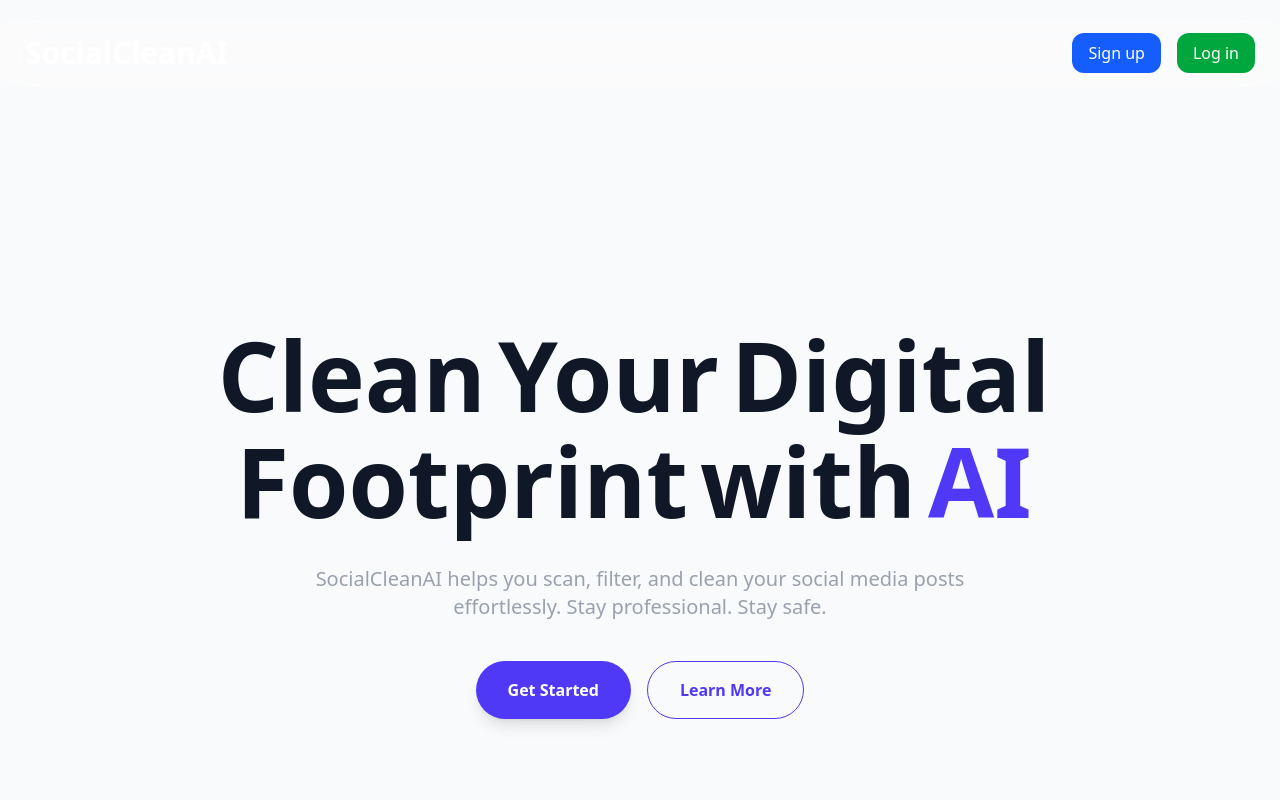
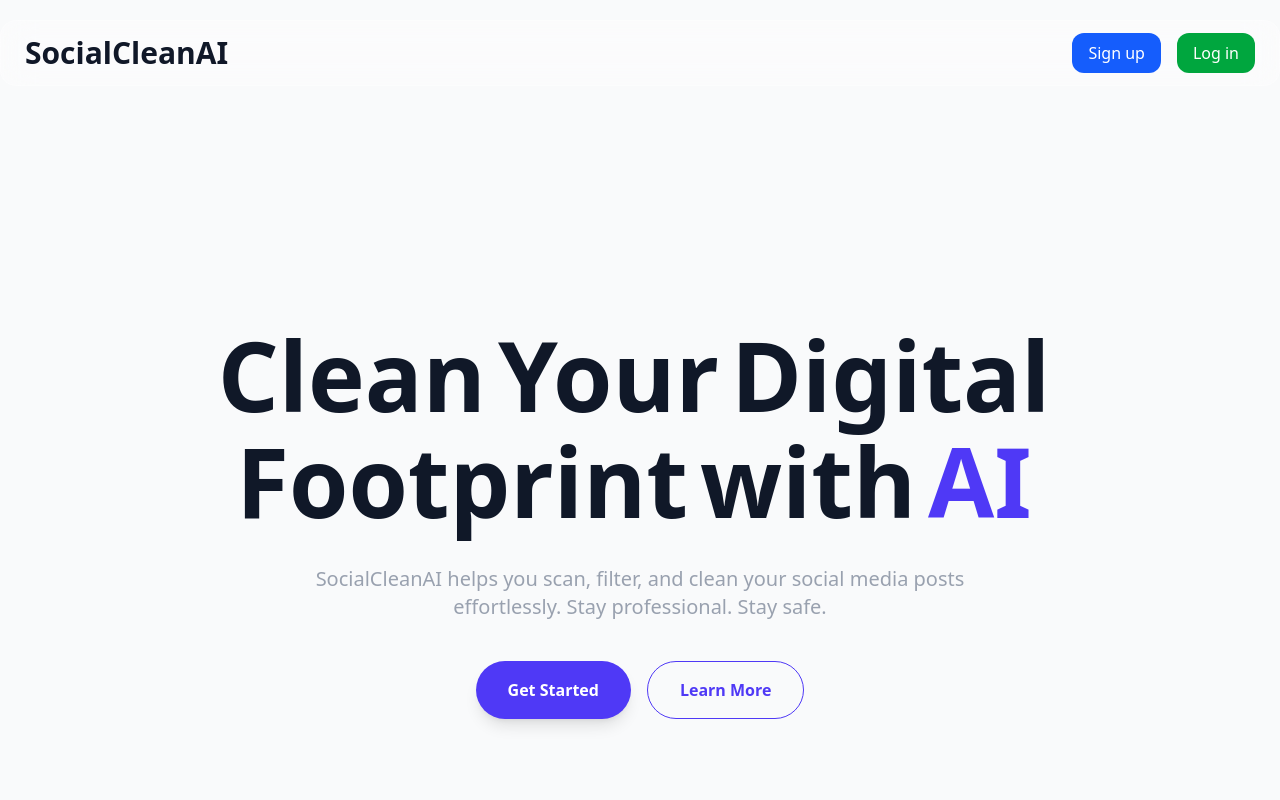
Before and after one commit to arfatkazi/SocialClean.AI, a React (Vite) app in the folder frontend/socialcleanAI/: page / in a window 1280 px wide. Shown: the top 800 px of the page. Built offline with nearby package versions, Linux system fonts and the light colour scheme.

Commit message:
frontend changes

```diff
--- a/frontend/socialcleanAI/src/components/Navbar.jsx
+++ b/frontend/socialcleanAI/src/components/Navbar.jsx
@@ -6,8 +6,16 @@
 
   return (
     <nav className="sticky top-5 z-50">
-      <div className="max-w-7xl mx-auto px-6 py-3 flex justify-between items-center bg-white/30 backdrop-blur-lg border border-white/20 rounded-2xl transition-colors duration-500">
-        <Link to="/" className="text-3xl font-bold text-white">
+      <div
+        className="max-w-7xl mx-auto px-6 py-3 flex justify-between items-center
+        bg-white/30 dark:bg-gray-800/40 backdrop-blur-lg border border-white/30 dark:border-gray-400/40
+        rounded-2xl transition-colors duration-500"
+      >
+        {/* Logo */}
+        <Link
+          to="/"
+          className="text-3xl font-bold text-gray-900 dark:text-white"
+        >
           SocialCleanAI
         </Link>
 
@@ -32,26 +40,32 @@
           className="md:hidden flex flex-col space-y-1 focus:outline-none"
           onClick={() => setIsOpen(!isOpen)}
         >
-          <span className="w-6 h-0.5 bg-gray-800 transition-colors duration-300"></span>
-          <span className="w-6 h-0.5 bg-gray-800 transition-colors duration-300"></span>
-          <span className="w-6 h-0.5 bg-gray-800 transition-colors duration-300"></span>
+          <span className="w-6 h-0.5 bg-gray-800 dark:bg-gray-200 transition-colors duration-300"></span>
+          <span className="w-6 h-0.5 bg-gray-800 dark:bg-gray-200 transition-colors duration-300"></span>
+          <span className="w-6 h-0.5 bg-gray-800 dark:bg-gray-200 transition-colors duration-300"></span>
         </button>
       </div>
 
       {/* Mobile Menu */}
       {isOpen && (
-        <div className="md:hidden bg-white/40 backdrop-blur-md border-t border-white/20 shadow-lg rounded-b-2xl p-4 space-y-4 transition-all duration-500 mt-3 dark:">
+        <div
+          className="md:hidden bg-white/40 dark:bg-gray-800/60 backdrop-blur-md
+          border-t border-white/20 dark:border-gray-700/40 shadow-lg rounded-b-2xl
+          p-4 space-y-4 transition-all duration-500 mt-3"
+        >
           <Link
             to="/signup"
             onClick={() => setIsOpen(false)}
-            className="block text-center px-4 py-2 font-medium rounded-lg transition-colors duration-300 text-black hover:bg-black hover:text-white"
+            className="block text-center px-4 py-2 font-medium rounded-lg transition-colors duration-300
+              text-gray-900 dark:text-white hover:bg-black hover:text-white"
           >
             Sign up
           </Link>
           <Link
             to="/login"
             onClick={() => setIsOpen(false)}
-            className="block text-center px-4 py-2 font-medium rounded-lg transition-colors duration-300 text-black hover:bg-black hover:text-white"
+            className="block text-center px-4 py-2 font-medium rounded-lg transition-colors duration-300
+              text-gray-900 dark:text-white hover:bg-black hover:text-white"
           >
             Log in
           </Link>
```
